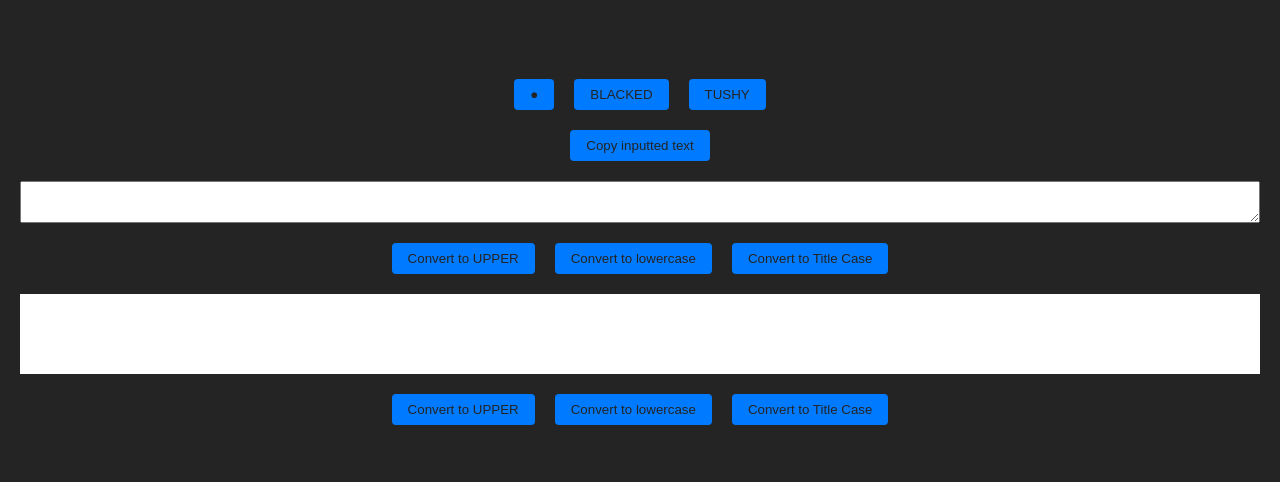
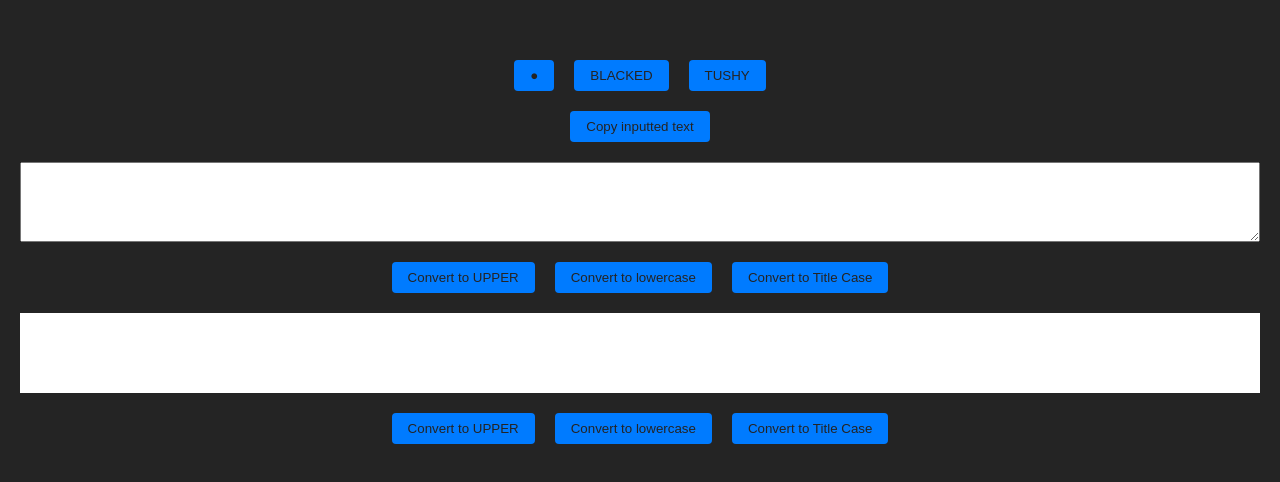
Before and after one commit to laboo25/case, a React (Vite) app: page / in a window 1280 px wide. Shown: the part 148-630 px from the top of the page. Built offline with nearby package versions, Linux system fonts and the light colour scheme.

Commit message:
Update App.jsx

```diff
--- a/src/App.jsx
+++ b/src/App.jsx
@@ -128,6 +128,7 @@ function App() {
     display: 'block',
     marginLeft: 'auto',
     marginRight: 'auto',
+    fontSize: '30px',
   }}
 />
 
```
